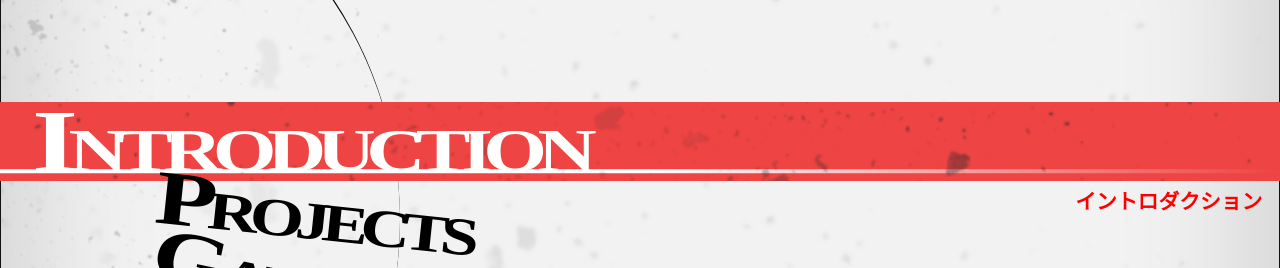
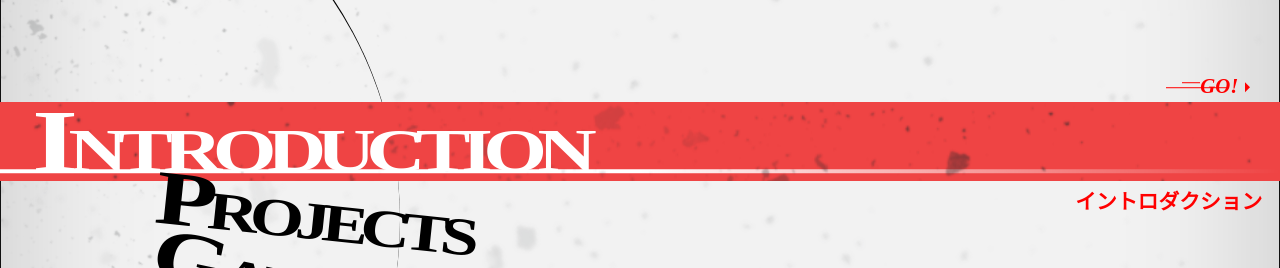
Before and after one commit to lluuvvii/my-personal-web-nextjs, a Next.js app: page /menutest in a window 1280 px wide. Shown: the part 180-448 px from the top of the page. Built offline with nearby package versions, Linux system fonts and the light colour scheme.

Commit message:
update GO highlight

```diff
--- a/src/app/components/selectMenu/Menus.tsx
+++ b/src/app/components/selectMenu/Menus.tsx
@@ -3,7 +3,7 @@
 import { useState, useEffect, useRef } from 'react'
 import { domAnimation, LazyMotion, m, motion } from 'framer-motion'
 import { Box, Typography } from '@mui/material'
-import { CloseSharp } from '@mui/icons-material'
+import { ArrowRight, CloseSharp } from '@mui/icons-material'
 import { useRouter } from 'next/navigation'
 
 const menuItems = ['Introduction', 'Projects', 'Galleries', 'Journey', 'Contact Me']
@@ -222,7 +222,50 @@ export default function SelectMenu() {
                       animate={{ opacity: 1, x: '0%' }}
                       transition={{
                         ease: 'easeInOut',
-                        duration: 0.2
+                        duration: 0.2,
+                        delay: 0.1
+                      }}
+                      sx={{
+                        position: 'absolute',
+                        bottom: '90%',
+                        translate: '0% 0%',
+                        right: '0vw',
+                        marginBottom: '0.5rem',
+                        paddingRight: { xs: '0.5rem', sm: '0.7rem', md: '0.9rem', lg: '1.1rem', xl: '1.3rem' },
+                        paddingLeft: { xs: '2.5rem', sm: '3.2rem', md: '3.9rem', lg: '4.8rem', xl: '5rem' },
+                        display: 'flex',
+                      }}>
+                      <Typography
+                        variant='body1'
+                        sx={{
+                          position: 'relative',
+                          marginBottom: { xs: '0.1rem', sm: '0.4rem', md: '0.7rem', lg: '1rem', xl: '1.3rem' },
+                          fontSize: { xs: '0.7rem', sm: '0.9rem', md: '1.1rem', lg: '1.3rem', xl: '1.5rem' },
+                          fontWeight: 'bold',
+                          fontStyle: 'italic',
+                          color: 'red',
+                        }}>
+                        <Box sx={{ position: 'absolute', backgroundColor: 'red', height: '1.5%', width: '100%', top: '55%', right: '55%' }} />
+                        <Box sx={{ position: 'absolute', backgroundColor: 'red', height: '1.5%', width: '30%', top: '40%', right: '100%' }} />
+                        GO!
+                        <ArrowRight
+                          sx={{
+                            color: 'red',
+                            position: 'relative',
+                            top: '-5%',
+                            fontSize: { xs: '0.7rem', sm: '1rem', md: '1.3rem', lg: '1.5rem', xl: '2rem' },
+                            right: '5%'
+                          }} />
+                      </Typography>
+                    </Box>
+                    <Box
+                      component={motion.div}
+                      initial={{ opacity: 0, x: '100%' }}
+                      animate={{ opacity: 1, x: '0%' }}
+                      transition={{
+                        ease: 'easeInOut',
+                        duration: 0.2,
+                        delay: 0.1
                       }}
                       sx={{
                         position: 'absolute',
```
